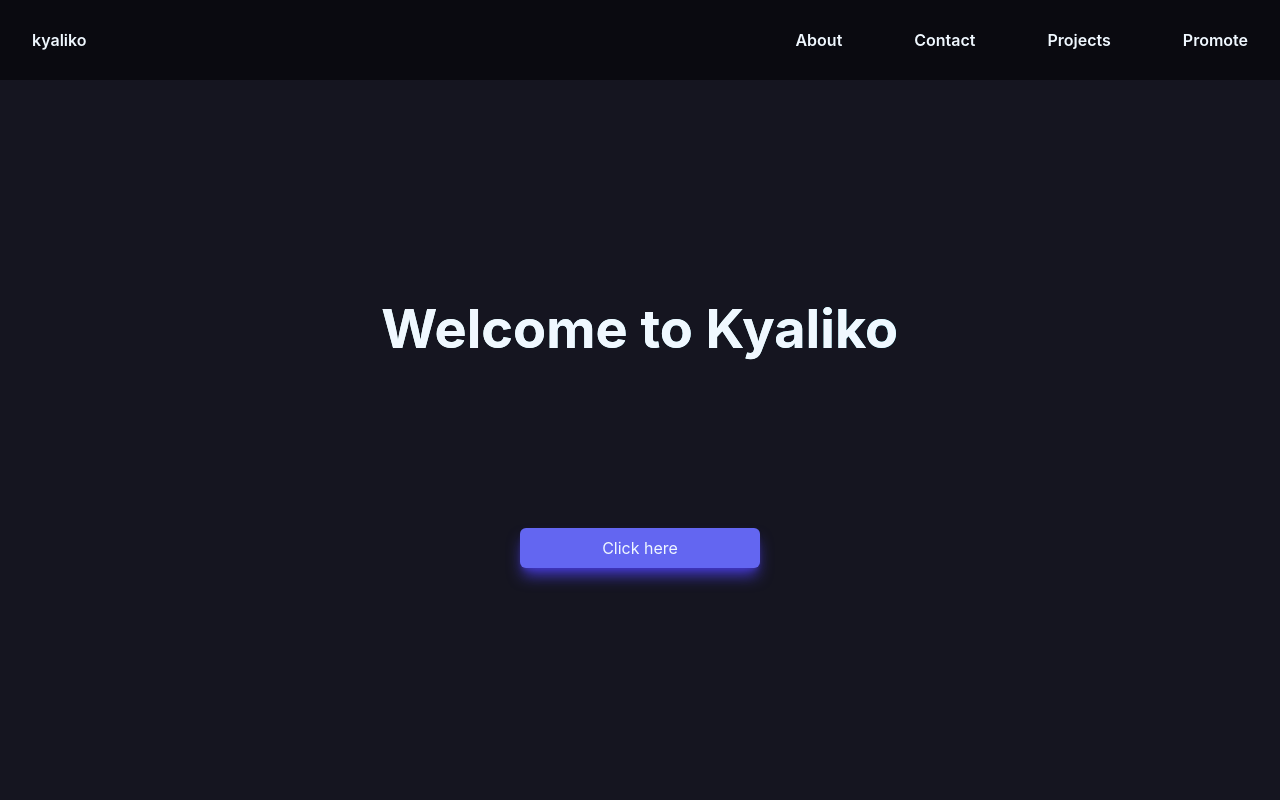
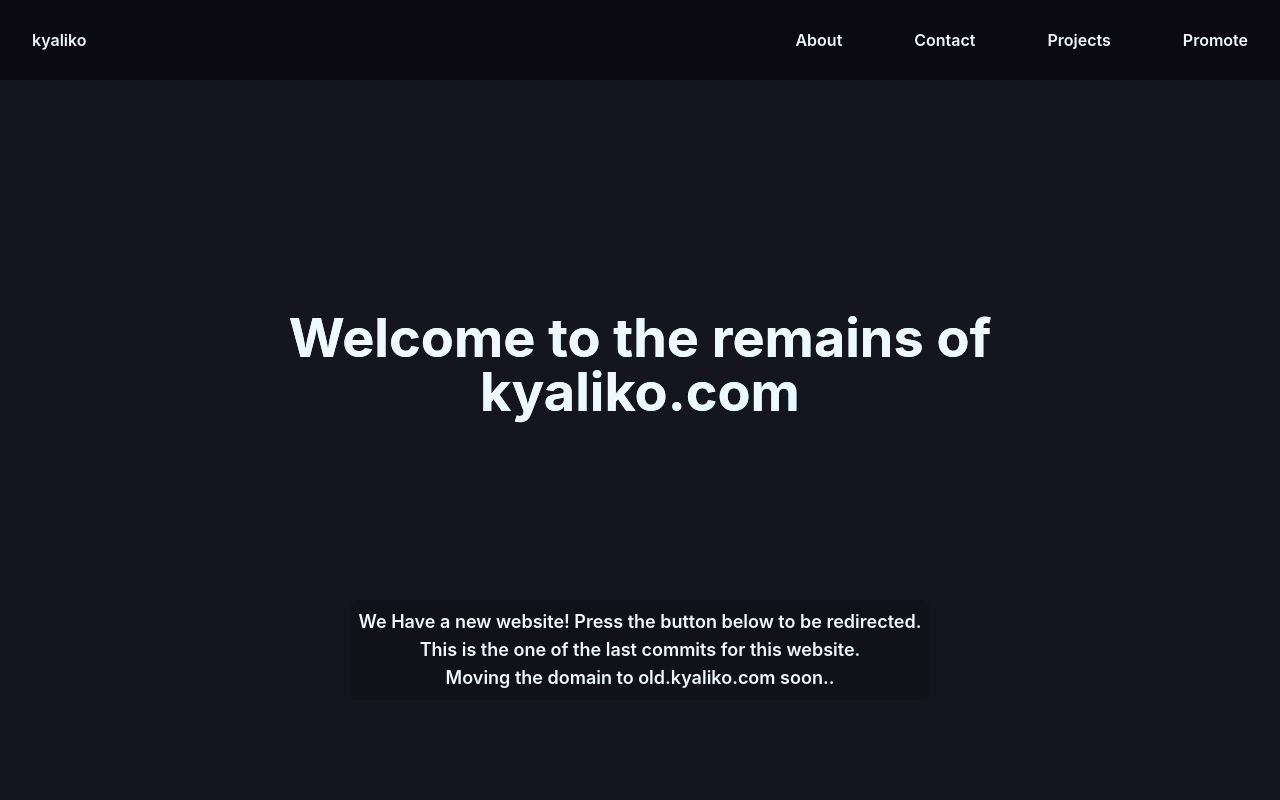
Before and after one commit to Hi-doki/kyalikoweb, a Next.js app: page / in a window 1280 px wide. Shown: the top 800 px of the page. Built offline with nearby package versions, Linux system fonts and the light colour scheme.

Commit message:
meowmeowmeow38

```diff
--- a/components/Hero.js
+++ b/components/Hero.js
@@ -13,11 +13,20 @@ const Hero = () => {
   return (
     <div>
         <div onClick={uwu} className="flex place-content-center text-center pt-48" >
-            <p id="uwu" className="transition ease-in-out rounded-md scale-75 p-5   font-bold text-7xl hover:bg-black hover:bg-opacity-20 hover:scale-100 duration-500"><span className="transition ease-in-out duration-500 hover:text-[#FFFFFF00] bg-clip-text bg-gradient-to-r from-teal-100 to-cyan-200">Welcome to </span><span className="transition ease-in-out duration-500 hover:text-[#FFFFFF00] bg-clip-text bg-gradient-to-r from-teal-100 to-cyan-300">Kyaliko</span></p>
+            <p id="uwu" className="transition ease-in-out rounded-md scale-75 p-5 font-bold text-7xl hover:bg-black hover:bg-opacity-20 hover:scale-100 duration-500"><span className="transition ease-in-out duration-500 hover:text-[#FFFFFF00] bg-clip-text bg-gradient-to-r from-teal-100 to-cyan-200">Welcome to the remains of </span><span className="transition ease-in-out duration-500 hover:text-[#FFFFFF00] bg-clip-text bg-gradient-to-r from-teal-100 to-cyan-300">kyaliko.com</span></p>
+        </div>
+
+        <div className="flex place-content-center pt-36">
+          <div className="p-2 bg-black/20 rounded-md">
+            <span className="flex font-semibold text-center text-lg">
+              We Have a new website! Press the button below to be redirected. <br/>This is the one of the last commits for this website. <br/>Moving the domain to old.kyaliko.com soon..
+            </span>
+          </div>
+
         </div>
 
         <div id="hehe" className="flex place-content-center pt-36 pb-48">
-            <Link href="/about">
+            <Link href="https://new.kyaliko.com">
                 <button className="
                       transition ease-in-out
                       p-2 delay-0 rounded-md w-60
@@ -25,7 +34,7 @@ const Hero = () => {
                      bg-indigo-500 hover:bg-cyan-200
                      hover:scale-110 hover:text-stone-800 hover:font-semibold hover:shadow-cyan-400
                      active:scale-75 active:bg-gradient-to-r from-indigo-500 to-violet-500 active:text-white
-                     active:w-50 active:font-semibold active:shadow-indigo-700 duration-300" href="/about">
+                     active:w-50 active:font-semibold active:shadow-indigo-700 duration-300" href="https://new.kyaliko.com/">
                       Click here
                 </button>
             </Link>
--- a/pages/kyatto.js
+++ b/pages/kyatto.js
@@ -7,6 +7,9 @@ const kyatto = () => {
   return (
 
     <div className="bg-white text-black selection:bg-[#00000025] selection:text-cyan-100 uwu h-screen">
+
+
+
         <Head>
         <title>Kyatto - Kyaliko</title>
         <meta name="Kyaliko" content="nya" />
@@ -16,6 +19,9 @@ const kyatto = () => {
         <meta property="og:description" content="Kyaliko is a dev team that creates .NET Applications for people that are learning to code :3" />
         <link rel="icon" href="/kyafav.ico" />
         </Head>
+
+
+
         <div className="p-20 pt-40 bg-fixed backdrop-blur-lg static text-white h-screen">
 
             <div className="transition ease-in-out duration-300 absolute top-2 right-2 hover:scale-110 selection:bg-white/0">
@@ -31,7 +37,7 @@ const kyatto = () => {
                 Kyatto
             </div>
             <div className="text-2xl pt-5 font-semibold">
-                I created Kyaliko lol
+                <span>I created Kyaliko lol</span>
             </div>
             <div className="pt-5 rounded-md">
                 <div className="text-xl grid bg-slate-50/25 rounded-md w-fit font-semibold">
```
